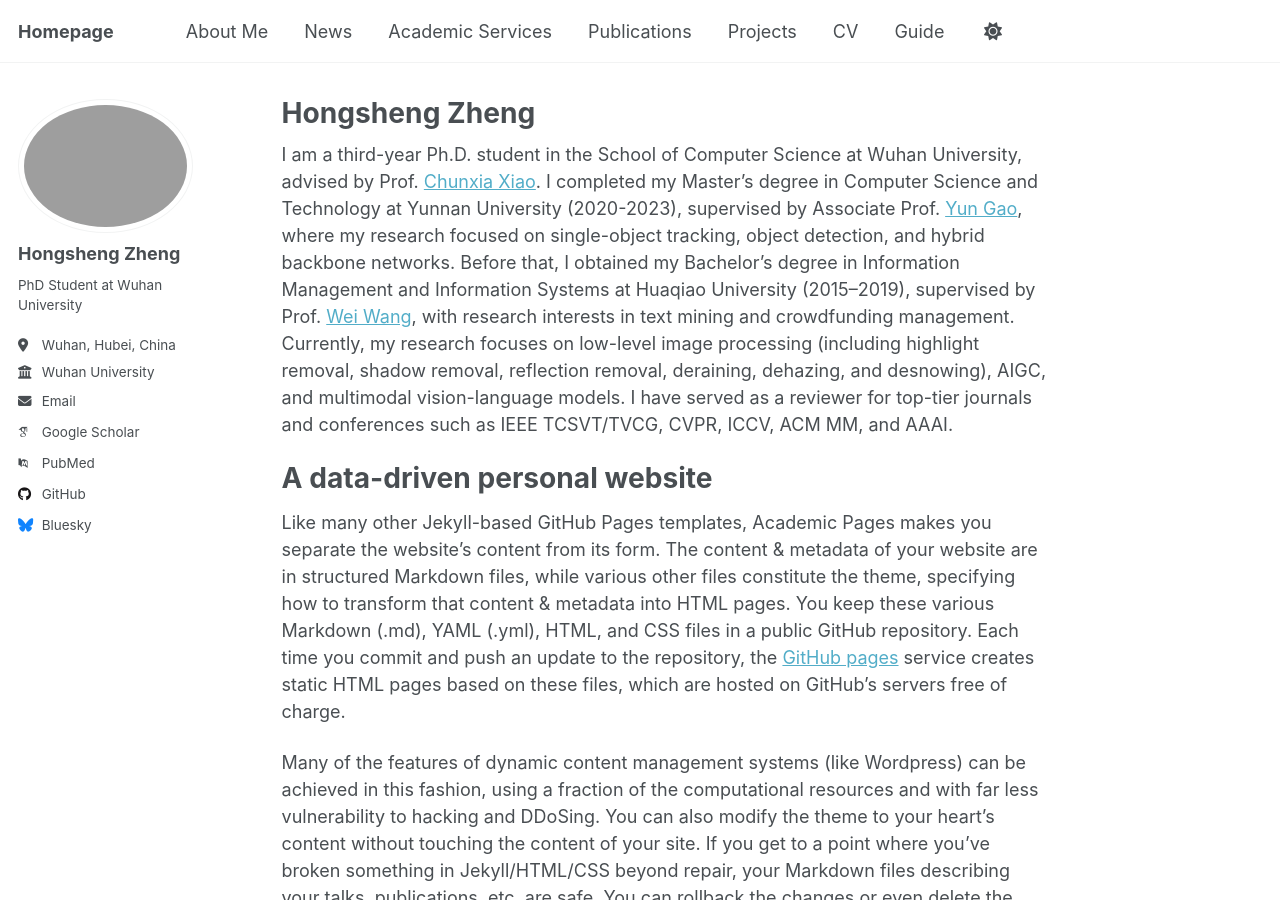
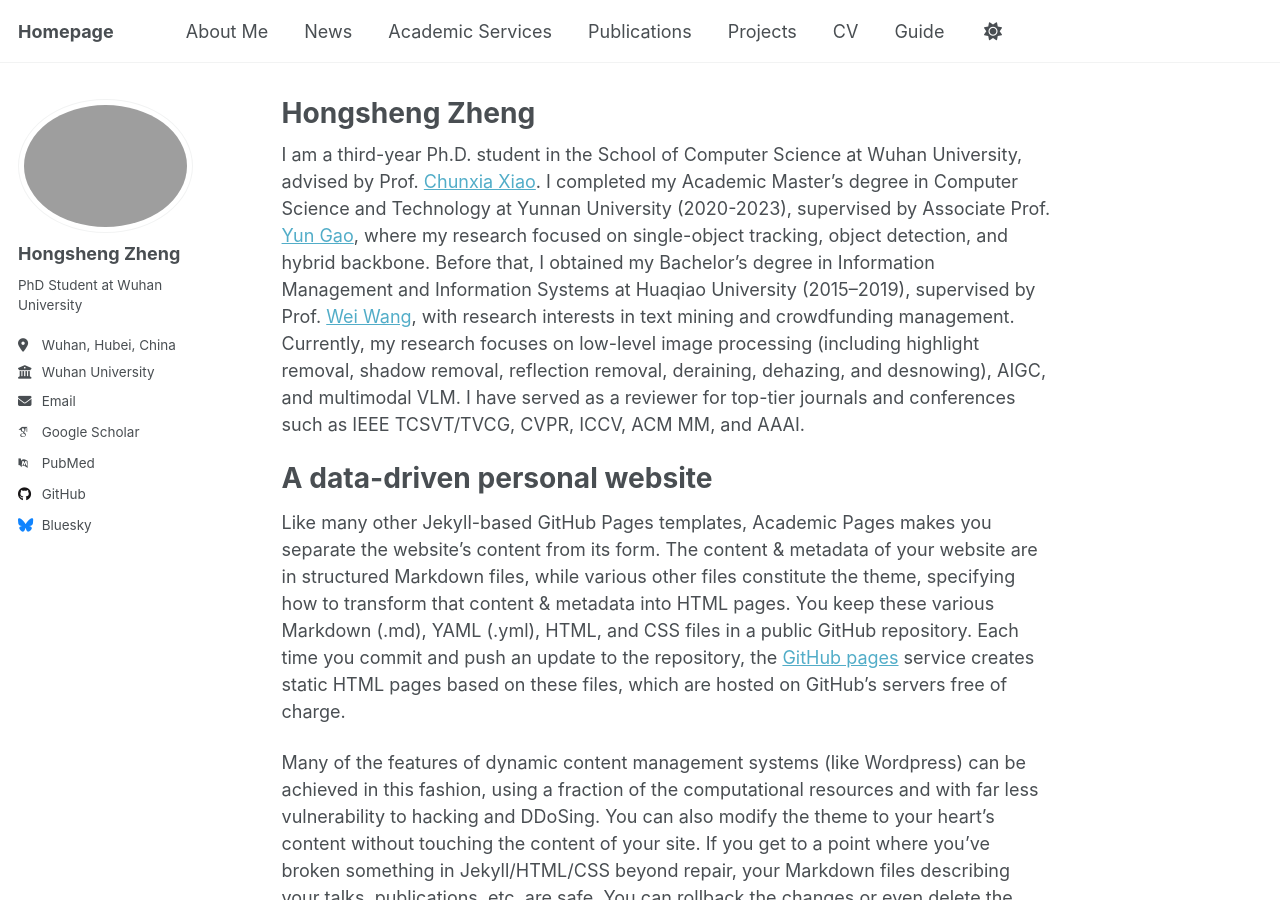
Before and after one commit to hongsheng-Z/hongsheng-Z.github.io, a Jekyll site: the page built from _pages/about.md, in a window 1280 px wide and 900 px high. Built offline with Jekyll 4.4.1, drawn with Linux system fonts in a browser that asks for light colours; some web fonts are replaced; a script that is not in the unit is left out.

Commit message:
Update about.md

```diff
--- a/_pages/about.md
+++ b/_pages/about.md
@@ -7,7 +7,7 @@ redirect_from:
   - /about.html
 ---
 
-I am a third-year Ph.D. student in the School of Computer Science at Wuhan University, advised by Prof. [Chunxia Xiao](https://graphvision.whu.edu.cn/). I completed my Master’s degree in Computer Science and Technology at Yunnan University (2020-2023), supervised by Associate Prof. [Yun Gao](http://www.ise.ynu.edu.cn/teacher/807), where my research focused on single-object tracking, object detection, and hybrid backbone networks. Before that, I obtained my Bachelor’s degree in Information Management and Information Systems at Huaqiao University (2015–2019), supervised by Prof. [Wei Wang](https://faculty.hqu.edu.cn/ww), with research interests in text mining and crowdfunding management. Currently, my research focuses on low-level image processing (including highlight removal, shadow removal, reflection removal, deraining, dehazing, and desnowing), AIGC, and multimodal vision-language models. I have served as a reviewer for top-tier journals and conferences such as IEEE TCSVT/TVCG, CVPR, ICCV, ACM MM, and AAAI.
+I am a third-year Ph.D. student in the School of Computer Science at Wuhan University, advised by Prof. [Chunxia Xiao](https://graphvision.whu.edu.cn/). I completed my Academic Master’s degree in Computer Science and Technology at Yunnan University (2020-2023), supervised by Associate Prof. [Yun Gao](http://www.ise.ynu.edu.cn/teacher/807), where my research focused on single-object tracking, object detection, and hybrid backbone. Before that, I obtained my Bachelor’s degree in Information Management and Information Systems at Huaqiao University (2015–2019), supervised by Prof. [Wei Wang](https://faculty.hqu.edu.cn/ww), with research interests in text mining and crowdfunding management. Currently, my research focuses on low-level image processing (including highlight removal, shadow removal, reflection removal, deraining, dehazing, and desnowing), AIGC, and multimodal VLM. I have served as a reviewer for top-tier journals and conferences such as IEEE TCSVT/TVCG, CVPR, ICCV, ACM MM, and AAAI.
 
 
 
```
